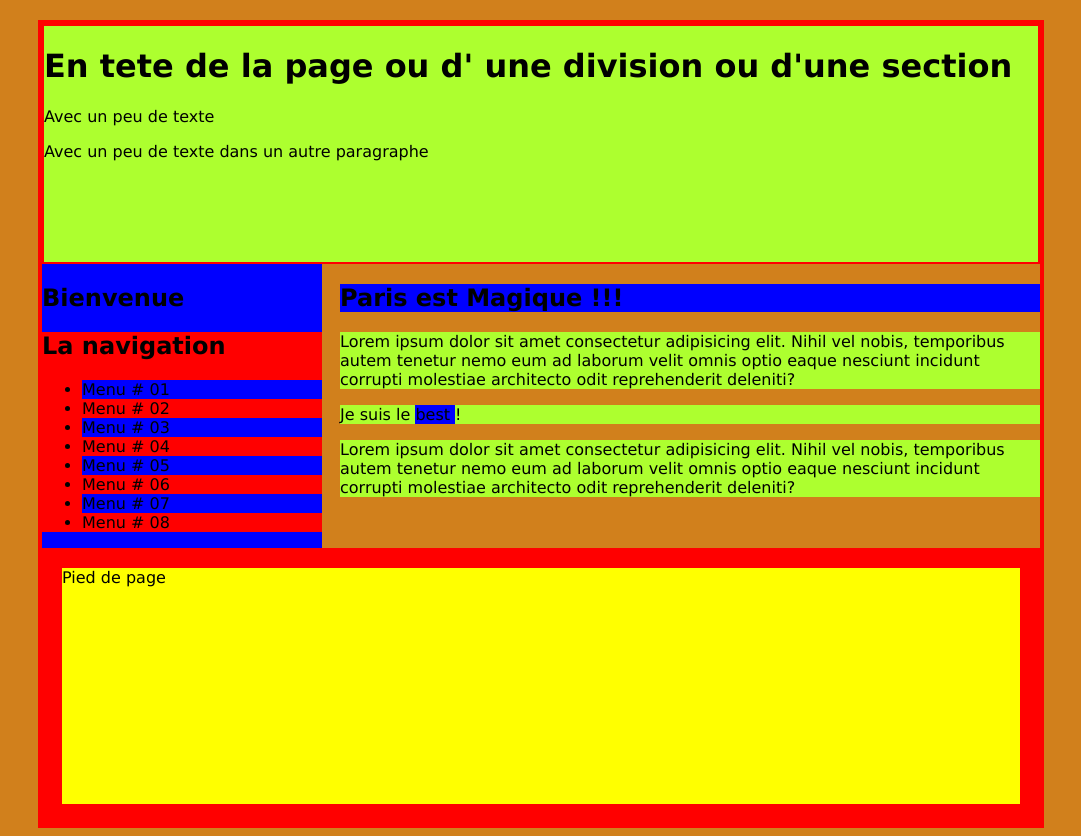
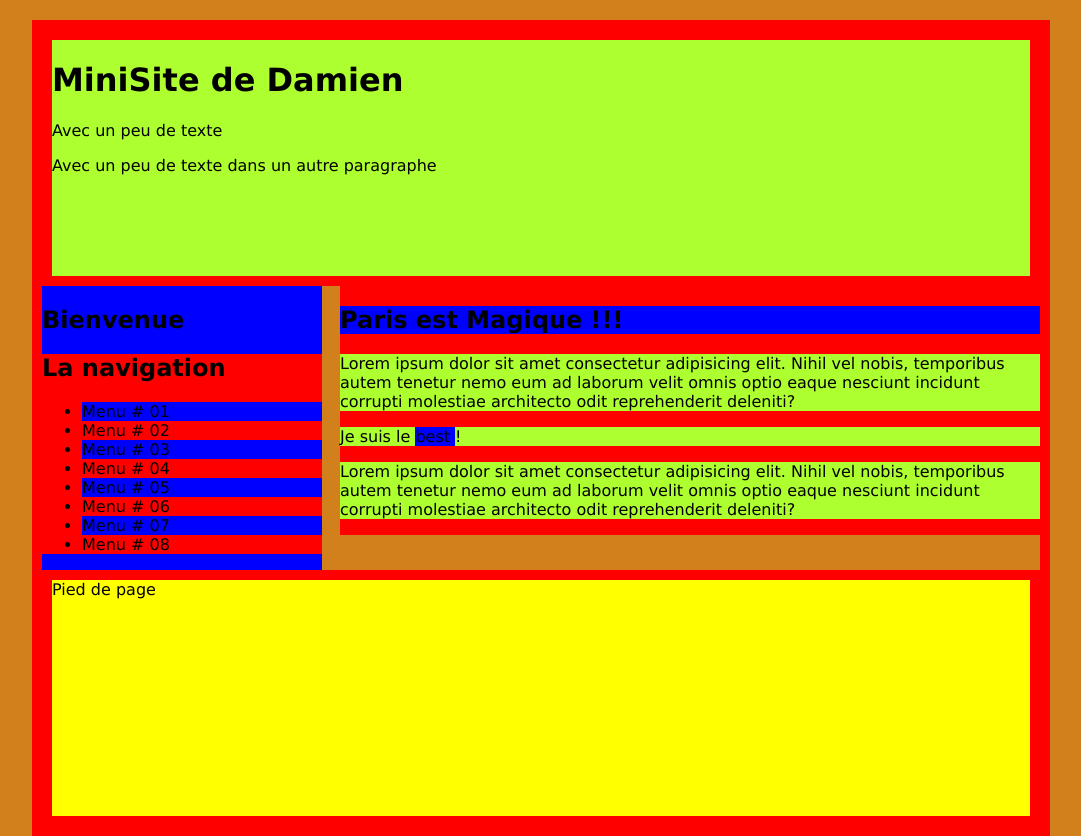
Before and after one commit to DamienThiago93230/miniSITE, a plain HTML site: page index.html in a window 1280 px wide. Shown: the whole page, without its empty margins (99-1180 px from the left). Drawn offline with Linux system fonts and the light colour scheme.

Commit message:
Comite08
affinage de ma 1er page HTML complex

```diff
--- a/css/style.css
+++ b/css/style.css
@@ -34,13 +34,13 @@ body{
     margin-top: 20px;
     margin-right:auto;
     margin-left:auto;
-    border: 4px solid red;
+    border: 10px solid red;
 }
 
 /* le haut de page */
 header {
     height: 236px;/* hauteur de l'élèment */
-    border: 2px solid red;
+    border: 10px solid red;
 }
 
 /* le cote de la page */
@@ -62,6 +62,6 @@ aside {
 /* le pied de page */
 footer {
 height: 236px;
-border: 20px solid red;
+border: 10px solid red;
 
 }
--- a/index.html
+++ b/index.html
@@ -15,12 +15,12 @@
    <div id="wrapper">
     <!-- en-tete de la page ou d'une division ou section -->
        <header class="fond_vert">
-           <h1>En tete de la page ou d' une division ou d'une section</h1>
+           <h1>MiniSite de Damien</h1>
               <p>Avec un peu de texte</p>
               <p>Avec un peu de texte dans un autre paragraphe</p>
       </header>
       <aside class="fond_bleu">
-            <h2>Bienvenue</h2><!-- la navigation de la page -->
+            <h1>Bienvenue</h1><!-- la navigation de la page -->
 <!-- le coté de la page -->
          <nav class="fond_rouge" >
         <h2>La navigation</h2>
@@ -36,8 +36,8 @@
            </ul>
        </nav>
     </aside>
-    <div id="main">
-                   <article class="fond_orange"><!-- un article avec sont h2 -->
+    <div id="main" class="fond_rouge">
+                   <article><!-- un article avec sont h2 -->
                    <h2 class="fond_bleu">Paris est Magique !!!</h2>
                    <p  class="fond_vert">Lorem ipsum dolor sit amet consectetur adipisicing elit. Nihil vel nobis, temporibus autem tenetur nemo eum ad laborum velit omnis optio eaque nesciunt incidunt corrupti molestiae architecto odit reprehenderit deleniti?</p>
                    <p class="fond_vert">Je suis le <span class="fond_bleu">best </span>!</p>
```
